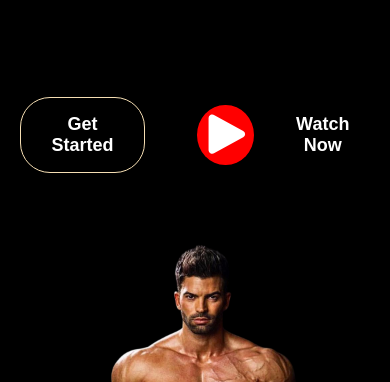
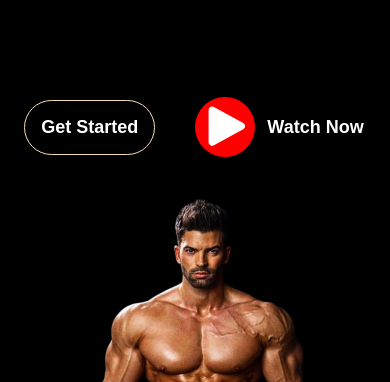
Before and after one commit to lakshayui/gym-website, a plain HTML site: page index.html in a window 390 px wide. Shown: the part 462-844 px from the top of the page. Drawn offline with Linux system fonts and the light colour scheme.

Commit message:
Add files via upload

```diff
--- a/style.css
+++ b/style.css
@@ -318,13 +318,13 @@ main #quotes{
         justify-content: center;
     }
     #hero-buttons{
-        gap: 12px;
+
         display: flex;
+        justify-content: center;
         flex-direction: row;
         align-items: center;
-        padding-bottom:30px ;
-        margin-left: auto;
-        margin-right: auto;
+        width: 100%;
+
 
     }
 
```
